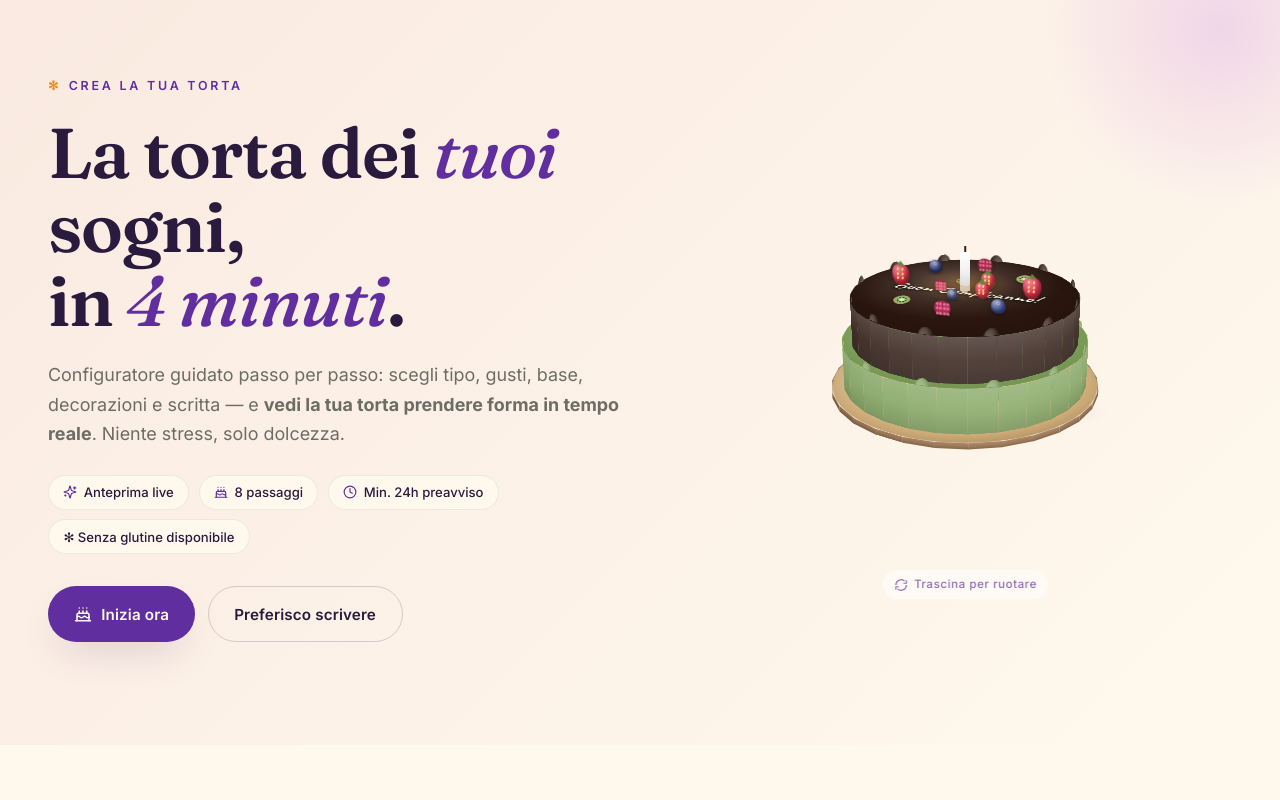
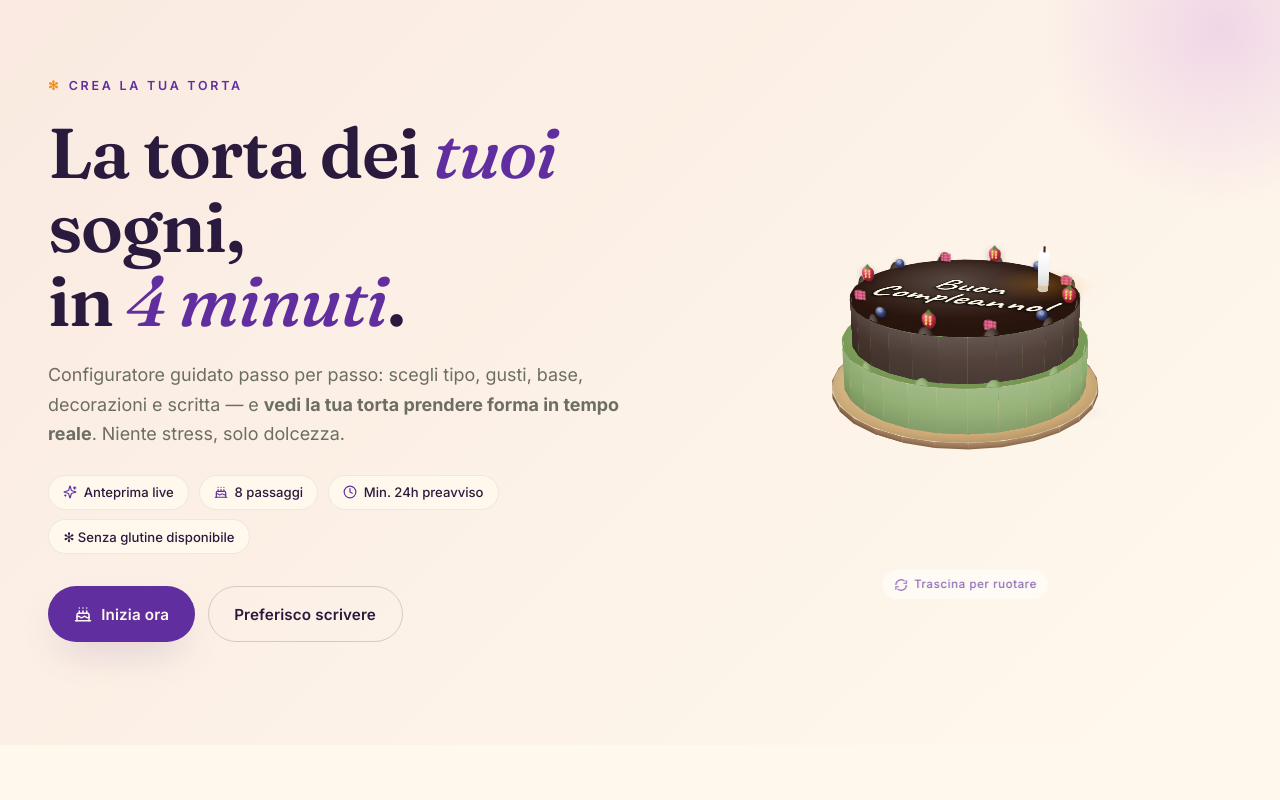
Before and after one commit to saminaceur92/gelateria-punto-g, a React (Vite) app: page / in a window 1280 px wide. Shown: the part 4140-4940 px from the top of the page. Built offline with nearby package versions, Linux system fonts and the light colour scheme.

Commit message:
fix(configuratore): scritta riempie torta su 2 righe, decorazioni sul perimetro, candelina di lato

```diff
--- a/src/components/CakePreview.jsx
+++ b/src/components/CakePreview.jsx
@@ -116,16 +116,15 @@ export default function CakePreview({ config, interactive = true }) {
         {/* Foto bordino decorativo (se presente) */}
         {photo && <PhotoFrame radius={topRadius} y={totalHeight + 0.4} />}
 
-        {/* Decorazione sopra (solo se non c'è foto, oppure decoration sul bordo) */}
-        {!photo && (
+        {/* Decorazione: se c'è messaggio o foto, va sul perimetro (lascia spazio al centro) */}
+        {photo || message ? (
+          <DecorationRing kind={decoration} radius={topRadius} y={totalHeight + 2} />
+        ) : (
           <Decoration kind={decoration} radius={topRadius} y={totalHeight + 2} topColor={layerColors[layerColors.length - 1]} />
         )}
-        {photo && (
-          <DecorationRing kind={decoration} radius={topRadius} y={totalHeight + 2} />
-        )}
 
-        {/* Candelina */}
-        {candle && <Candle y={totalHeight + 4} />}
+        {/* Candelina (di lato se c'è messaggio per non coprirlo) */}
+        {candle && <Candle y={totalHeight + 4} offsetX={message ? topRadius * 0.65 : 0} offsetZ={message ? -topRadius * 0.2 : 0} />}
 
         {/* Scritta sul top */}
         {message && (
@@ -272,7 +271,9 @@ function Cylinder({ radius, height, yBase, color, topImage = null }) {
   );
 }
 
-function Candle({ y }) {
+function Candle({ y, offsetX = 0, offsetZ = 0 }) {
+  const ox = offsetX;
+  const oz = offsetZ;
   return (
     <>
       {/* Cilindro candelina */}
@@ -290,7 +291,7 @@ function Candle({ y }) {
               width: w,
               height: 38,
               background: `linear-gradient(180deg, #fff 0%, #f0f0f0 50%, #d0d0d0 100%)`,
-              transform: `translate(-50%, -50%) translateY(${-(y + 19)}px) rotateY(${a}deg) translateZ(${r}px)`,
+              transform: `translate(-50%, -50%) translateY(${-(y + 19)}px) translate3d(${ox}px, 0, ${oz}px) rotateY(${a}deg) translateZ(${r}px)`,
             }}
           />
         );
@@ -305,7 +306,7 @@ function Candle({ y }) {
           height: 10,
           borderRadius: '50%',
           background: '#fff',
-          transform: `translate(-50%, -50%) translateY(${-(y + 38)}px) rotateX(90deg)`,
+          transform: `translate(-50%, -50%) translateY(${-(y + 38)}px) translate3d(${ox}px, 0, ${oz}px) rotateX(90deg)`,
         }}
       />
       {/* Stoppino */}
@@ -317,7 +318,7 @@ function Candle({ y }) {
           width: 1.5,
           height: 6,
           background: '#3a2418',
-          transform: `translate(-50%, -50%) translateY(${-(y + 41)}px)`,
+          transform: `translate(-50%, -50%) translateY(${-(y + 41)}px) translate3d(${ox}px, 0, ${oz}px)`,
         }}
       />
       {/* Fiamma */}
@@ -332,7 +333,7 @@ function Candle({ y }) {
           height: 24,
           borderRadius: '50% 50% 50% 50% / 70% 70% 30% 30%',
           background: 'radial-gradient(ellipse at 50% 70%, #fff200, #eb911e 55%, rgba(235,145,30,0) 100%)',
-          transform: `translate(-50%, -50%) translateY(${-(y + 54)}px)`,
+          transform: `translate(-50%, -50%) translateY(${-(y + 54)}px) translate3d(${ox}px, 0, ${oz}px)`,
           filter: 'blur(0.4px)',
           boxShadow: '0 0 28px rgba(235,145,30,0.7)',
           pointerEvents: 'none',
@@ -348,7 +349,7 @@ function Candle({ y }) {
           height: 100,
           borderRadius: '50%',
           background: 'radial-gradient(circle, rgba(235,145,30,0.28), transparent 70%)',
-          transform: `translate(-50%, -50%) translateY(${-(y + 6)}px) rotateX(90deg)`,
+          transform: `translate(-50%, -50%) translateY(${-(y + 6)}px) translate3d(${ox}px, 0, ${oz}px) rotateX(90deg)`,
           pointerEvents: 'none',
         }}
       />
@@ -909,24 +910,51 @@ function Macaron({ x, z, y, color }) {
 
 function CakeText({ text, font, rotation, radius, y, topColor, onPhoto }) {
   const fontMap = {
-    caveat: { family: "'Caveat', cursive", baseSize: 56, weight: 700 },
-    fraunces: { family: "'Fraunces', serif", baseSize: 40, weight: 700, italic: true },
-    inter: { family: "'Inter', sans-serif", baseSize: 32, weight: 800, upper: true },
+    caveat: { family: "'Caveat', cursive", weight: 700, lineH: 0.85, charW: 0.42 },
+    fraunces: { family: "'Fraunces', serif", weight: 700, italic: true, lineH: 1, charW: 0.5 },
+    inter: { family: "'Inter', sans-serif", weight: 800, upper: true, lineH: 1.05, charW: 0.62 },
   };
   const f = fontMap[font] || fontMap.caveat;
-  const display = f.upper ? text.toUpperCase() : text;
-  // Riempi la torta: ~85% del diametro
-  const targetWidth = radius * 1.7;
-  const charW = f.upper ? 0.65 : 0.5;
-  const dynSize = Math.min(f.baseSize, targetWidth / Math.max(display.length * charW, 4));
+  const display = (f.upper ? text.toUpperCase() : text).trim();
 
-  // Colore intelligente: se la superficie è scura → bianco crema; se chiara → cioccolato fondente
+  // Spezza in righe per riempire la torta a forma circolare
+  // Diametro utile ~ 1.7 * radius. Se la frase è lunga, andiamo su 2 righe.
+  const words = display.split(/\s+/);
+  const targetWidth = radius * 1.75;
+  const maxWidth = radius * 1.85;
+
+  // Trova la migliore divisione in 1 o 2 righe per massimizzare la dimensione carattere
+  const candidates = [];
+  // 1 riga
+  candidates.push([display]);
+  // 2 righe (cerca il punto di rottura migliore tra le parole)
+  if (words.length > 1) {
+    for (let i = 1; i < words.length; i++) {
+      const a = words.slice(0, i).join(' ');
+      const b = words.slice(i).join(' ');
+      candidates.push([a, b]);
+    }
+  }
+
+  let best = { lines: [display], size: 0 };
+  for (const lines of candidates) {
+    const longest = Math.max(...lines.map((l) => l.length));
+    // dimensione in modo che la riga più lunga occupi targetWidth
+    const sizeByWidth = targetWidth / Math.max(longest * f.charW, 3);
+    // limite altezza: 2 righe non devono uscire dal disco (riserva diametro)
+    const sizeByHeight = (radius * 1.4) / (lines.length * f.lineH);
+    const size = Math.min(sizeByWidth, sizeByHeight);
+    if (size > best.size) best = { lines, size };
+  }
+
+  // Limite massimo assoluto
+  const dynSize = Math.min(best.size, 90);
+
+  // Colore intelligente
   const lum = onPhoto ? 0.6 : luminance(topColor);
   const isDark = lum < 0.55;
   const inkColor = isDark ? '#fff8e6' : '#3a1f10';
-  const accentShadow = isDark
-    ? '0 1px 0 rgba(0,0,0,0.5), 0 2px 6px rgba(0,0,0,0.6)'
-    : '0 1px 0 rgba(255,255,255,0.6), 0 2px 4px rgba(58,31,16,0.35)';
+  const stroke = isDark ? 'rgba(0,0,0,0.55)' : 'rgba(255,255,255,0.7)';
 
   return (
     <div
@@ -934,12 +962,13 @@ function CakeText({ text, font, rotation, radius, y, topColor, onPhoto }) {
         position: 'absolute',
         left: '50%',
         top: '50%',
-        width: radius * 2,
-        height: 80,
+        width: maxWidth,
+        height: maxWidth,
         display: 'grid',
         placeItems: 'center',
         transform: `translate(-50%, -50%) translateY(${-(y + 1)}px) rotateX(90deg) rotate(${rotation}deg)`,
         pointerEvents: 'none',
+        textAlign: 'center',
       }}
     >
       <span
@@ -948,18 +977,17 @@ function CakeText({ text, font, rotation, radius, y, topColor, onPhoto }) {
           fontSize: dynSize,
           fontWeight: f.weight,
           fontStyle: f.italic ? 'italic' : 'normal',
-          letterSpacing: f.upper ? '0.08em' : 'normal',
+          letterSpacing: f.upper ? '0.06em' : 'normal',
           color: inkColor,
-          whiteSpace: 'nowrap',
-          textShadow: accentShadow,
-          lineHeight: 1,
-          // Effetto scrittura "in pasta di zucchero" / glassa
+          lineHeight: f.lineH,
+          whiteSpace: 'pre-line',
+          textShadow: `1px 1px 0 ${stroke}, -1px 1px 0 ${stroke}, 1px -1px 0 ${stroke}, -1px -1px 0 ${stroke}, 0 2px 6px rgba(0,0,0,0.35)`,
           filter: isDark
-            ? 'drop-shadow(0 1px 0 rgba(0,0,0,0.4))'
-            : 'drop-shadow(0 1px 0 rgba(255,255,255,0.4))',
+            ? 'drop-shadow(0 2px 1px rgba(0,0,0,0.5))'
+            : 'drop-shadow(0 1px 0 rgba(255,255,255,0.5))',
         }}
       >
-        {display}
+        {best.lines.join('\n')}
       </span>
     </div>
   );
```
